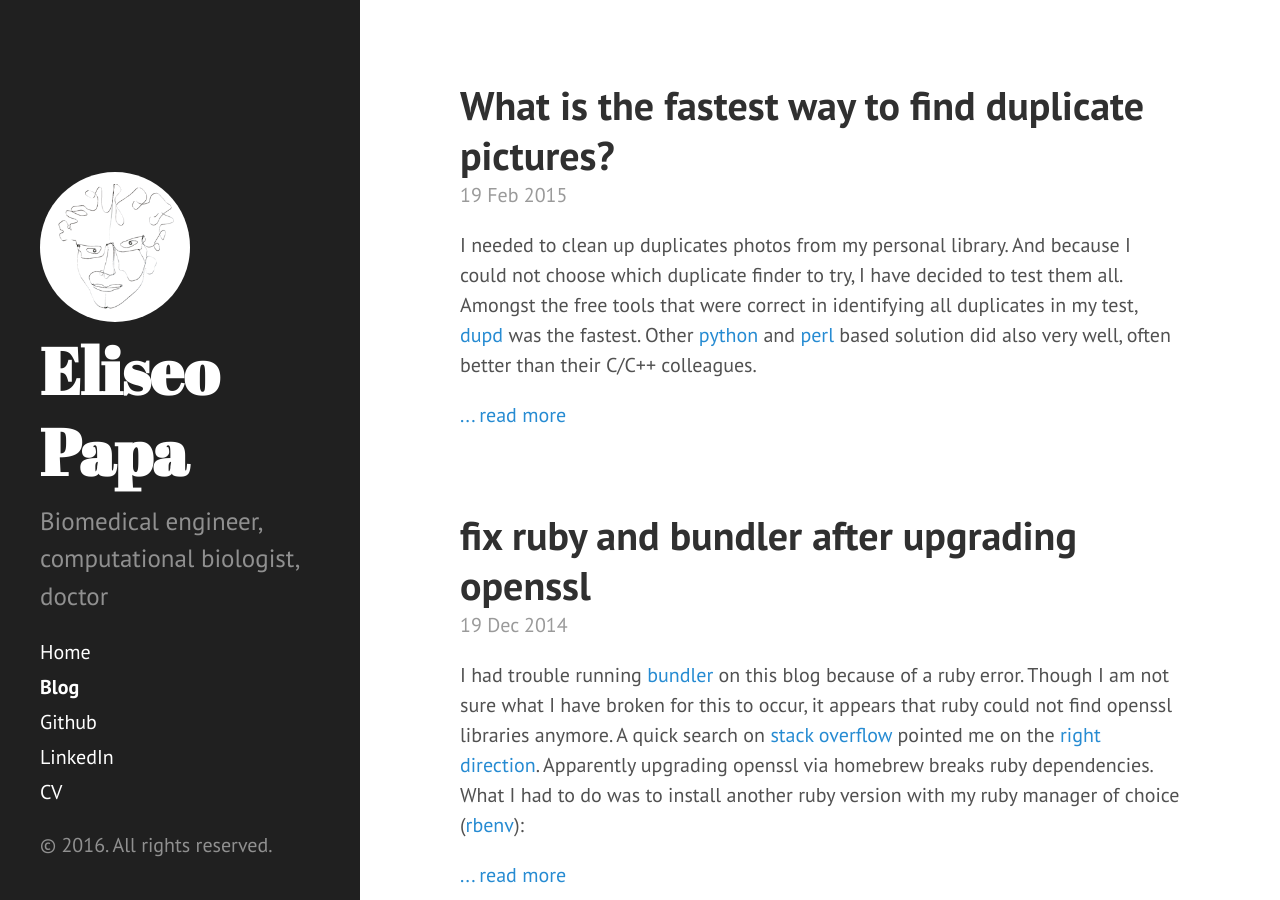
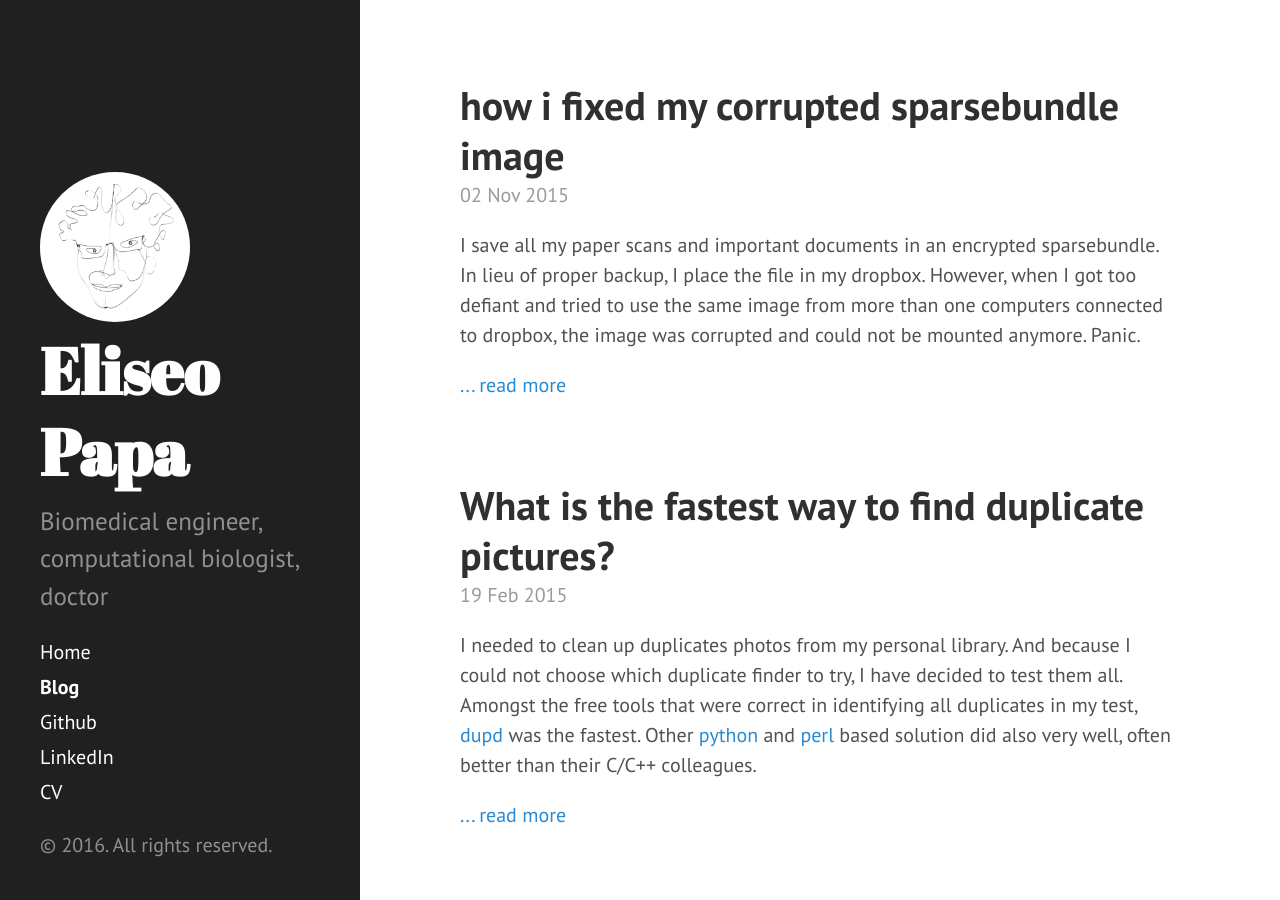
Before and after one commit to elipapa/elipapa.github.io, a Jekyll site: the page built from blog/index.html, in a window 1280 px wide and 900 px high. Built offline with Jekyll 4.4.1, drawn with Linux system fonts in a browser that asks for light colours; the list of posts is cut into pages by our own code.

Commit message:
a post about sparsebundles

```diff
--- a/_drafts/repair-sparsebundles.md
+++ b/_posts/2015-11-02-repair-sparsebundles.md
@@ -1,11 +1,9 @@
 ---
 layout: post
-title: "What to do if your sparsebundle image gets corrupted"
-date: 2015-03-11 13:01
-comments: true
+title: "how i fixed my corrupted sparsebundle image"
+date: 2015-11-02 13:01
 categories: stackoverflow
 ---
-2/11/2015
 
 
 I save all my paper scans and important documents in an encrypted sparsebundle. In lieu of proper backup, I place the file in my dropbox. However, when I got too defiant and tried to use the same image from more than one computers connected to dropbox, the image was corrupted and could not be mounted anymore. Panic.
```
